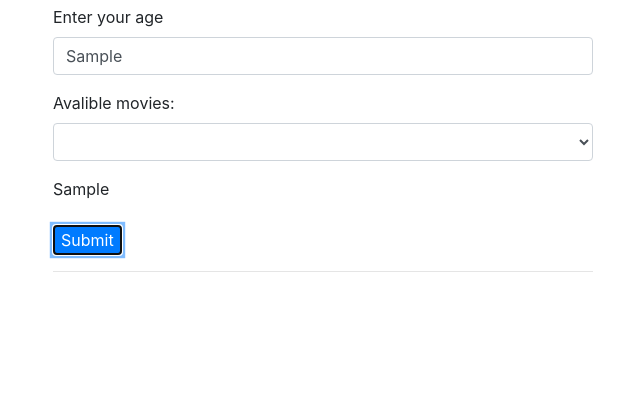
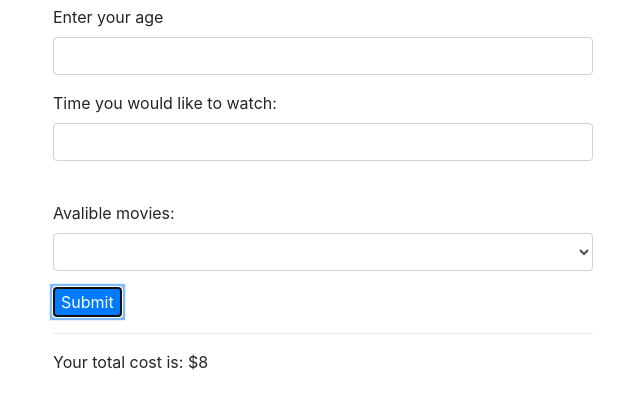
Before and after one commit to bkindtoall/movie-tickets, a plain HTML site: page index.html in a window 1280 px wide. Both pictures are taken after typing "Sample", "Sample" into the empty fields and a click on the button "Submit". Shown: the part 130-538 px from the top of the page, without its empty margins (32-672 px from the left). Drawn offline with Linux system fonts and the light colour scheme.

Commit message:
debugging and updated

```diff
--- a/index.html
+++ b/index.html
@@ -21,6 +21,11 @@
                 <label for="age">Enter your age</label>
                 <input type="text"  class="form-control" id="age">
               </div>
+            </div>
+            <div class="form-group">
+              <label for="time">Time you would like to watch:</label>
+              <input type="text"  class="form-control" id="time">
+            </div><br>
             <div class="form-group">
               <label for="movie">Avalible movies:</label>
               <select id="movie" class="form-control" type="text">
@@ -31,11 +36,6 @@
                 <option id="smallfoot" value="3">Smallfoot</option>
               </select>
             </div>
-            </div>
-            <div class="time">
-              <label for="time">Time you would like to watch:</label>
-              <input type="text"  class="form-control" id="time">
-            </div><br>
             <button type="submit" class="btn-primary">Submit</button>
           </form>
           <hr>
--- a/js/scripts.js
+++ b/js/scripts.js
@@ -8,33 +8,17 @@ function Ticket(age, movie, time) {
 Ticket.prototype.ticketPrice = function() {
   var price = 10
   if (this.age > "65" || this.age < "12") {
-    price -= 2;
+    price -= 2 ;
   }
   if (this.time <= 1400) {
     price -= 3;
   } else if (this.time <= 1700 && this.time > 1400) {
     price -= 1;
   }
- console.log(price);
+  return price;
 }
-// Ticket.prototype.findMovie = function() {
-//   if (this.inputtedMovies == "0") {
-//     this.movie = "A Star Is Born";
-//   }
-//   else if (this.inputtedMovies == "1") {
-//       this.movie = "Halloween";
-//   }
-//    else if (this.inputtedMovies == "2") {
-//      this.movie = "Venom";
-//   }
-//   else if (this.inputtedMovies == "3") {
-//     this.movie = "Smallfoot";
-//   }
-//    return this.movie;
-// }
+
 // User Interface Logic ---------
-
-
 $(document).ready(function() {
   $("form#tickets").submit(function(event) {
     event.preventDefault();
@@ -42,13 +26,17 @@ $(document).ready(function() {
     var inputtedTime = $("input#time").val();
     var inputtedMovies = $("#movie").attr('selected',true).val();
 
+    $("input#age").val("");
+    $("input#time").val("");
+    $("#movie").val("");
+
     var newTicket = new Ticket(inputtedAge, inputtedMovies, inputtedTime);
     $(".show-price").show();
     $(".movie").html(inputtedMovies);
     $(".time").html(inputtedTime);
 
-    var totalPrice = newTicket.ticketPrice(inputtedAge, inputtedTime)
-    $(".output").html(totalPrice);
-    console.log(inputtedAge, inputtedTime);
+    var totalPrice = newTicket.ticketPrice()
+    $(".output").html("Your total cost is: $" + totalPrice);
+
   });
 });
```
Lines whose indentation alone changed are shown as unchanged.
